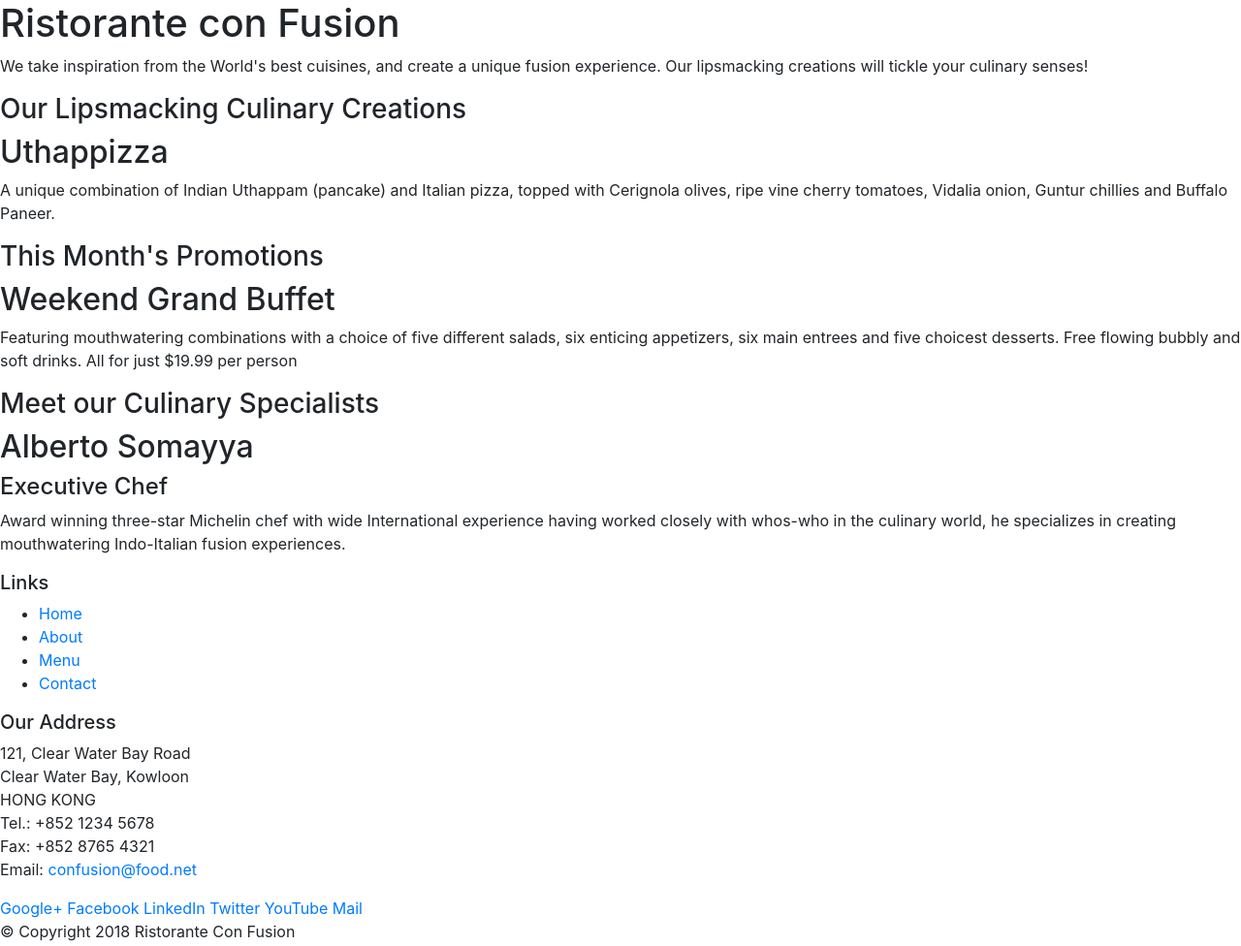
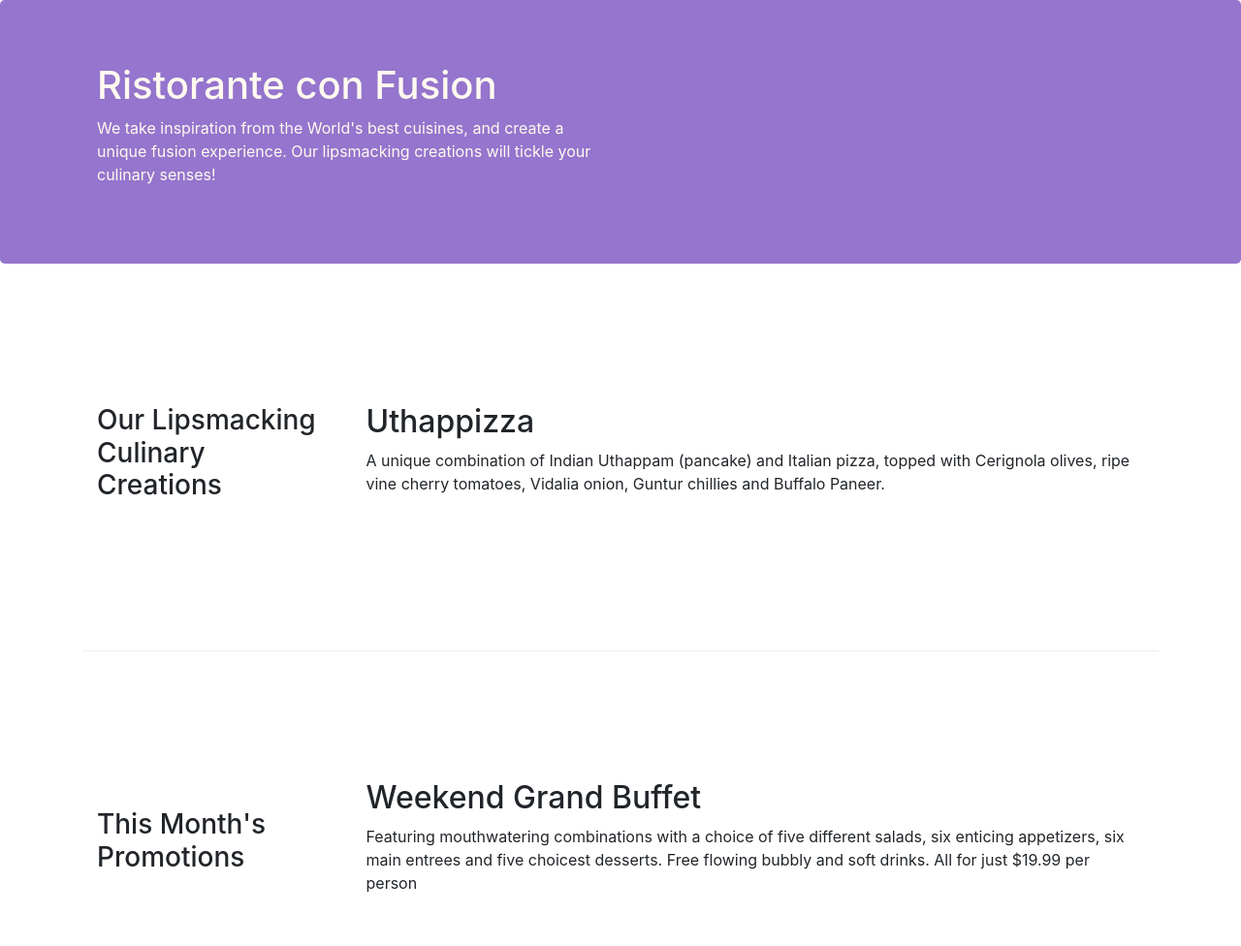
Before and after one commit to TejaHara/coursera-fsd, a website: page index.html in a window 1280 px wide. Shown: the top 976 px of the page at 97% size. Drawn offline with nearby package versions, Linux system fonts and the light colour scheme.

Commit message:
Bootstrap grid P2

```diff
--- /dev/null
+++ b/css/styles.css
@@ -0,0 +1,31 @@
+.row-header {
+    margin: 0px auto;
+    padding : 0px auto;
+}
+
+.row-content {
+    margin: 0px auto;
+    padding : 50px 0px;
+    border-bottom: 1px ridge;
+    min-height: 400px;
+}
+
+.footer {
+    background-color: #D1C4E9;
+    margin: 0px auto;
+    padding: 20px 0px;
+
+}
+
+.jumbotron{
+    padding 70px 30px 70px 30px;
+    margin: 0px auto;
+    background: #9575cd;
+    color: floralwhite;
+}
+
+.addresss{
+    font-size: 80%;
+    margin: 0px;
+    color: #0f0f0f;
+}
--- a/index.html
+++ b/index.html
@@ -9,51 +9,52 @@
 
     <!-- Bootstrap CSS -->
     <link rel="stylesheet" href="node_modules/bootstrap/dist/css/bootstrap.min.css">
+    <link rel="stylesheet" href="css/styles.css">
     <title>Ristorante Con Fusion</title>
 </head>
 
 <body>
 
-    <header>
-        <div>
-            <div>
-                <div>
+    <header class="jumbotron">
+        <div class="container">
+            <div class="row row-header">
+                <div class="col-12 col-sm-6">
                     <h1>Ristorante con Fusion</h1>
                     <p>We take inspiration from the World's best cuisines, and create a unique fusion experience. Our lipsmacking creations will tickle your culinary senses!</p>
                 </div>
-                <div>
+                <div class="col-12 col-sm">
                 </div>
             </div>
         </div>
     </header>
 
-    <div>
-        <div>
-            <div>
+    <div class="container">
+        <div class="row row-content align-items-center">
+            <div class="col-12 col-sm-4 col-md-3">
                 <h3>Our Lipsmacking Culinary Creations</h3>
             </div>
-            <div>
+            <div class="col col-sm col-md">
                 <h2>Uthappizza</h2>
                 <p>A unique combination of Indian Uthappam (pancake) and Italian pizza, topped with Cerignola olives, ripe vine cherry tomatoes, Vidalia onion, Guntur chillies and Buffalo Paneer.</p>
             </div>
         </div>
 
 
-        <div>
-            <div>
+        <div class="row row-content align-items-center">
+            <div class="col-12 col-sm-4 col-md-3">
                 <h3>This Month's Promotions</h3>
             </div>
-            <div>
+            <div class="col col-sm col-md">
                 <h2>Weekend Grand Buffet</h2>
                 <p>Featuring mouthwatering combinations with a choice of five different salads, six enticing appetizers, six main entrees and five choicest desserts. Free flowing bubbly and soft drinks. All for just $19.99 per person </p>
             </div>
         </div>
 
-        <div>
-            <div>
+        <div class="row row-content align-items-center">
+            <div class="col-12 col-sm-4 col-md-3">
                 <h3>Meet our Culinary Specialists</h3>
             </div>
-            <div>
+            <div class="col col-sm col-md">
                 <h2>Alberto Somayya</h2>
                 <h4>Executive Chef</h4>
                 <p>Award winning three-star Michelin chef with wide International experience having worked closely with whos-who in the culinary world, he specializes in creating mouthwatering Indo-Italian fusion experiences. </p>
@@ -61,19 +62,19 @@
         </div>
     </div>
 
-    <footer>
-        <div>
-            <div>
-                <div>
+    <footer class="footer">
+        <div class="container">
+            <div class="row">
+                <div class="col-4 col-sm-2">
                     <h5>Links</h5>
-                    <ul>
+                    <ul class="list-unstyled">
                         <li><a href="#">Home</a></li>
                         <li><a href="#">About</a></li>
                         <li><a href="#">Menu</a></li>
                         <li><a href="#">Contact</a></li>
                     </ul>
                 </div>
-                <div>
+                <div class="col-7 col-sm-5">
                     <h5>Our Address</h5>
                     <address>
 		              121, Clear Water Bay Road<br>
@@ -84,8 +85,8 @@
 		              Email: <a href="mailto:confusion@food.net">confusion@food.net</a>
 		           </address>
                 </div>
-                <div>
-                    <div>
+                <div class="row justify-content-center">
+                    <div class="col-12 col-sm-4 align-self-center">
                         <a href="http://google.com/+">Google+</a>
                         <a href="http://www.facebook.com/profile.php?id=">Facebook</a>
                         <a href="http://www.linkedin.com/in/">LinkedIn</a>
@@ -95,8 +96,8 @@
                     </div>
                 </div>
            </div>
-           <div>
-                <div>
+           <div class="row justify-content-center">
+                <div class="col-auto">
                     <p>© Copyright 2018 Ristorante Con Fusion</p>
                 </div>
            </div>
```
